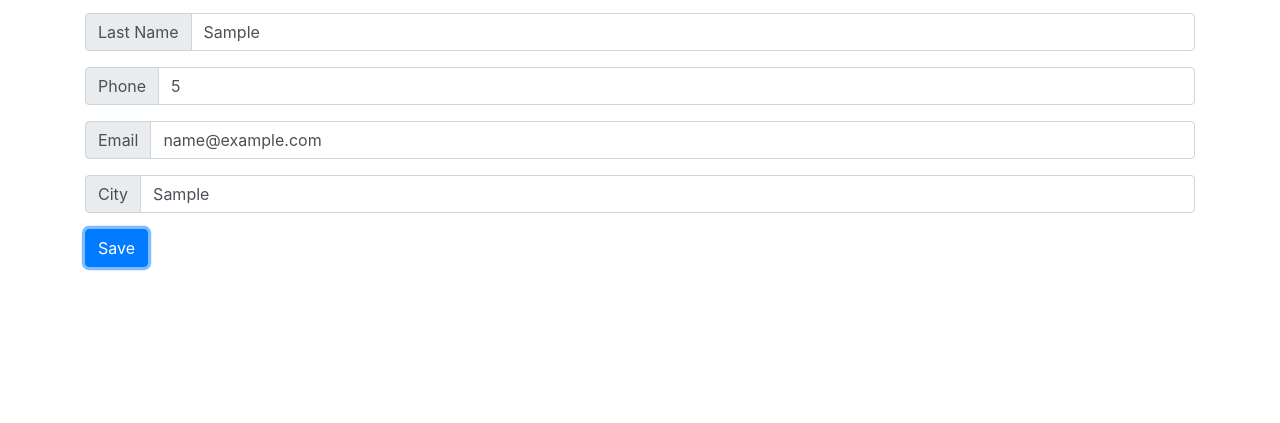
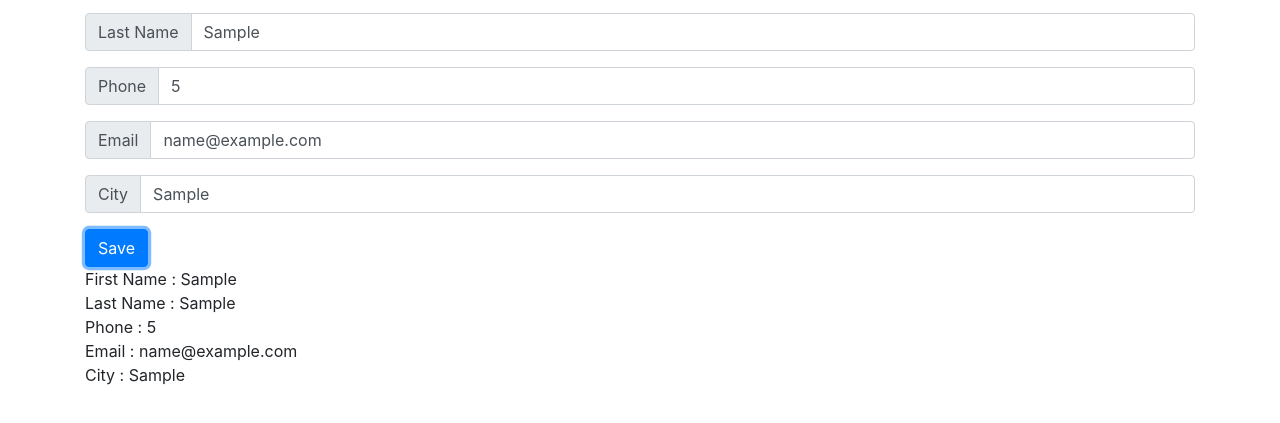
Before and after one commit to gunturkh/address-book, a plain HTML site: page index.html in a window 1280 px wide. Both pictures are taken after typing "Sample", "Sample", "5", "name@example.com", "Sample" into the empty fields and a click on the button "Save". Shown: the part 97-520 px from the top of the page. Drawn offline with nearby package versions, Linux system fonts and the light colour scheme.

Commit message:
Move result-field inside container

```diff
--- a/index.html
+++ b/index.html
@@ -62,15 +62,12 @@
                 <button type="submit" class="btn btn-primary">Save</button>
             </div>
 
-            <div>
-                <output id="result-output"> </output>
-            </div>
         </form>
+        <div id="result-field">
+
+        </div>
     </div>
 
-    <form id="result-form">
-
-    </form>
     <script src="index.js"></script>
 </body>
 
--- a/index.js
+++ b/index.js
@@ -1,26 +1,58 @@
 $(function () {
     const addressForm = $("#address-form")
-    const resultForm = $("result-form")
+    const resultField = $("#result-field")
+
+    let contact = []
+
+
+
 
 
     const addressDOM = (event) => {
         event.preventDefault()
 
-        const newAddress = {
-            firstName: $("#first-name").val(),
-            lastName: $("#last-name").val(),
-            phone: $("#phone").val(),
-            email: $("#email").val(),
-            city: $("#city").val()
+        let newAddress = {
+            "firstName": $("#first-name").val(),
+            "lastName": $("#last-name").val(),
+            "phone": $("#phone").val(),
+            "email": $("#email").val(),
+            "city": $("#city").val()
         }
 
-        console.log(newAddress);
+        const firstName = $("#first-name-result")
+        const lastName = $("#last-name-result")
+        const phone = $("#phone-result")
+        const email = $("#email-result")
+        const city = $("#city-result")
+
+        contact.push(newAddress)
+
+        const divChild = document.createElement('div')
+        divChild.innerHTML = `${newAddress.firstName}`
+        $('#result-field').append(`<div>First Name : ${newAddress.firstName}<br>
+        Last Name : ${newAddress.lastName}<br>
+        Phone : ${newAddress.phone}<br>
+        Email : ${newAddress.email}<br>
+        City : ${newAddress.city}<br>
+        </div>
+        `)
 
 
 
-        const result = $("#result-output")
 
-        result.text(newAddress[0])
+        firstName.text(`First Name : ${newAddress.firstName}`)
+        lastName.text(`Last Name : ${newAddress.lastName}`)
+        phone.text(`Phone : ${newAddress.phone}`)
+        email.text(`Email : ${newAddress.email}`)
+        city.text(`City : ${newAddress.city}`)
+
+
+
+        console.log(`First Name : ${newAddress.firstName}
+        Last Name : ${newAddress.lastName}
+        Phone : ${newAddress.phone}
+        Email : ${newAddress.email}
+        City : ${newAddress.city}`)
 
 
 
```
